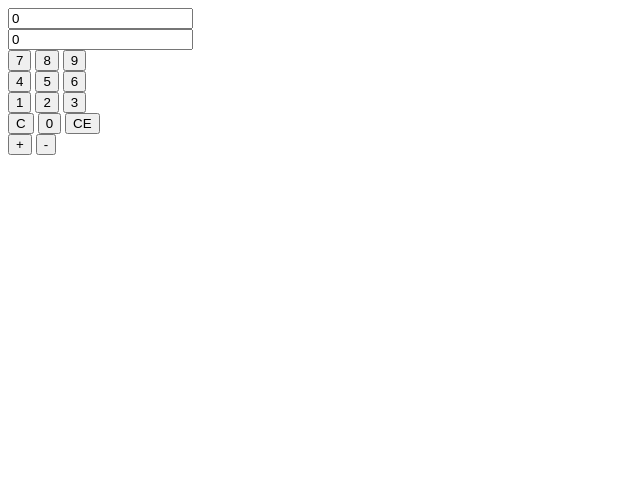
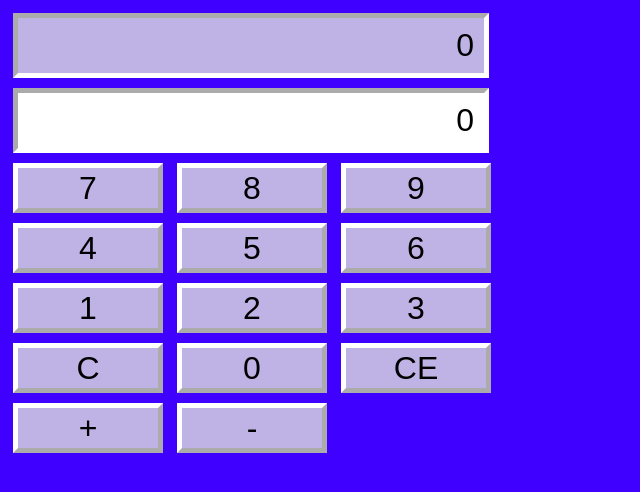
Before and after one commit to Zer0cul/ContosoWebSiteSolution, a plain HTML site: page WebCalculator/default.html in a window 1280 px wide. Shown: the whole page, without its empty margins (0-640 px from the left). Drawn offline with Linux system fonts and the light colour scheme.

Commit message:
Add styles to calculator

```diff
--- /dev/null
+++ b/WebCalculator/Content/default.css
@@ -0,0 +1,41 @@
+body {
+    background-color: hsl(255,100%,50%);
+}
+
+input {
+    width: 446px;
+    height: 35px;
+    text-align: right;
+    padding: 10px;
+    border:inset;
+}
+
+button {
+    background-color: hsl(255,50%,80%);
+    width: 150px;
+    height: 50px;
+    border:outset;
+}
+
+button:hover {
+    background-color: hsl(255,50%,90%);
+}
+
+button:active {
+    border:inset;
+    border-width:thick;
+    border-color: hsl(255,100%,100%);
+    background-color: hsl(255,50%,50%);
+}
+
+input, button {
+    font-family: Arial;
+    font-size: 24pt;
+    border-width: thick;
+    border-color: hsl(255,100%,100%);
+    margin: 5px;
+}
+
+#txtResult {
+    background-color: hsl(255,50%,80%);
+}
--- a/WebCalculator/default.html
+++ b/WebCalculator/default.html
@@ -2,6 +2,7 @@
 <html xmlns="http://www.w3.org/1999/xhtml">
 <head>
     <title>Web Calculator</title>
+    <link href="Content/default.css" rel="stylesheet" />
     <script type="text/javascript" src="scripts/CalclatorLibrary.js" ></script>
 </head>
 <body>
```
Also changed, not shown: 1 other file.
